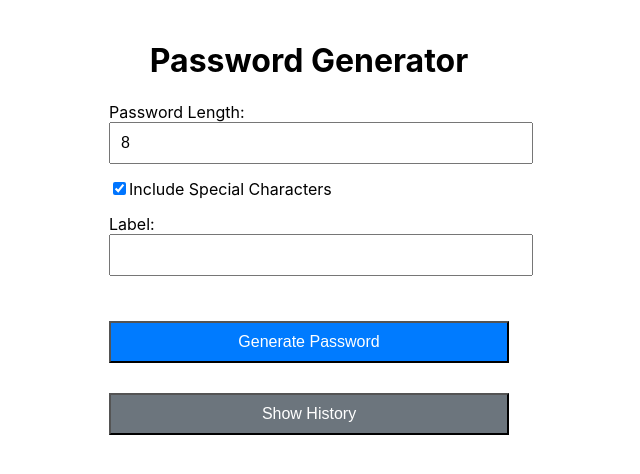
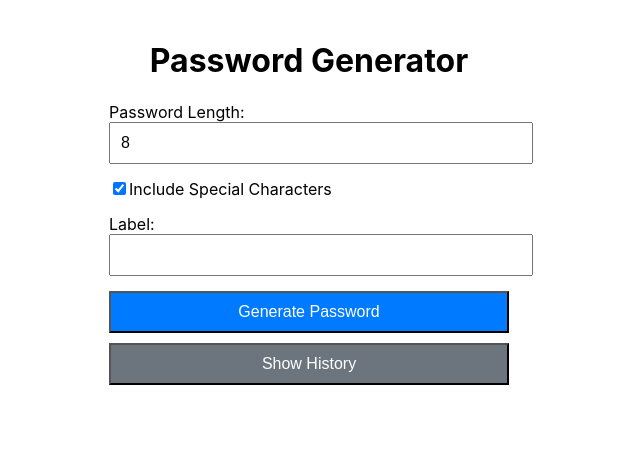
Before and after one commit to Shraghav/Password-Generator, a React (Create React App) app: page / in a window 1280 px wide. Shown: the top 474 px of the page, without its empty margins (331-971 px from the left). Built offline with nearby package versions, Linux system fonts and the light colour scheme.

Commit message:
Added axios for interacting with db

```diff
--- a/package.json
+++ b/package.json
@@ -6,6 +6,7 @@
     "@testing-library/jest-dom": "^5.16.5",
     "@testing-library/react": "^13.4.0",
     "@testing-library/user-event": "^13.5.0",
+    "axios": "^1.7.2",
     "react": "^18.2.0",
     "react-dom": "^18.2.0",
     "react-scripts": "5.0.1",
--- a/src/App.js
+++ b/src/App.js
@@ -1,6 +1,6 @@
 import React, { useState } from 'react';
+import axios from 'axios';
 import './App.css';
-
 
 const PasswordGenerator = () => {
   const [passwordLength, setPasswordLength] = useState(8);
@@ -9,30 +9,28 @@ const PasswordGenerator = () => {
   const [showHistory, setShowHistory] = useState(false);
   const [label, setLabel] = useState('');
 
-  const generatePassword = () => {
+  const generatePassword = async (e) => {
+    e.preventDefault(); // Prevent form submission
     const characters = 'ABCDEFGHIJKLMNOPQRSTUVWXYZabcdefghijklmnopqrstuvwxyz0123456789';
     const specialCharacters = '!@#$%^&*';
     let password = '';
 
-    if (includeSpecialChars) {
-      const allCharacters = characters + specialCharacters;
+    const allCharacters = includeSpecialChars ? characters + specialCharacters : characters;
     for (let i = 0; i < passwordLength; i++) {
       const randomIndex = Math.floor(Math.random() * allCharacters.length);
       password += allCharacters[randomIndex];
     }
-    } else {
-      for (let i = 0; i < passwordLength; i++) {
-        const randomIndex = Math.floor(Math.random() * characters.length);
-        password += characters[randomIndex];
-      }
-    }
 
-    const newPasswordEntry = {
-      password: password,
-      label: label
-    };
+    const newPasswordEntry = { password, label };
 
     setPasswordHistory([...passwordHistory, newPasswordEntry]);
+
+    try {
+      await axios.post('http://localhost:5000/api/submitData', newPasswordEntry);
+      console.log('Password saved successfully.');
+    } catch (error) {
+      console.error('Error saving password:', error);
+    }
   };
 
   const toggleHistory = () => {
@@ -42,6 +40,7 @@ const PasswordGenerator = () => {
   return (
     <div className="container">
       <h1>Password Generator</h1>
+      <form onSubmit={generatePassword}>
         <div className="form-group">
           <label htmlFor="passwordLength">Password Length:</label>
           <input
@@ -54,7 +53,6 @@ const PasswordGenerator = () => {
           />
         </div>
 
-      {/* special characters */}
         <div className="form-group">
           <div className="form-check">
             <input
@@ -67,10 +65,8 @@ const PasswordGenerator = () => {
             <label className="form-check-label" htmlFor="includeSpecialChars">
               Include Special Characters
             </label>
-          <br />
           </div>
         </div>
-
 
         <div className="form-group">
           <label htmlFor="label">Label:</label>
@@ -82,11 +78,11 @@ const PasswordGenerator = () => {
             onChange={(e) => setLabel(e.target.value)}
           />
         </div>
-      <br />
-      <button className="btn btn-primary" onClick={generatePassword}>
+
+        <button type="submit" className="btn btn-primary">
           Generate Password
         </button>
-      <br />
+      </form>
       <button className="btn btn-secondary mt-3" onClick={toggleHistory}>
         {showHistory ? 'Hide History' : 'Show History'}
       </button>
@@ -108,3 +104,34 @@ const PasswordGenerator = () => {
 };
 
 export default PasswordGenerator;
+
+
+
+// // src/App.js
+// import React, { useEffect, useState } from 'react';
+// import { fetchGreeting } from './api';
+
+// const App = () => {
+//   const [greeting, setGreeting] = useState('');
+
+//   useEffect(() => {
+//     const getGreeting = async () => {
+//       try {
+//         const data = await fetchGreeting();
+//         setGreeting(data.message);
+//       } catch (error) {
+//         console.error('Error fetching greeting:', error);
+//       }
+//     };
+
+//     getGreeting();
+//   }, []);
+
+//   return (
+//     <div className="App">
+//       <h1>{greeting}</h1>
+//     </div>
+//   );
+// };
+
+// export default App;
--- /dev/null
+++ b/src/api.js
@@ -0,0 +1,14 @@
+// src/api.js
+import axios from 'axios';
+
+const API_URL = 'http://localhost:5000/api';
+
+export const fetchGreeting = async () => {
+    try {
+        const response = await axios.get(`${API_URL}/hello`);
+        return response.data;
+    } catch (error) {
+        console.error('Error fetching greeting:', error);
+        throw error;
+    }
+};
```
Also changed, not shown: 1 other file (tests, documents, lock files or other folders). Lines whose indentation alone changed are shown as unchanged.
